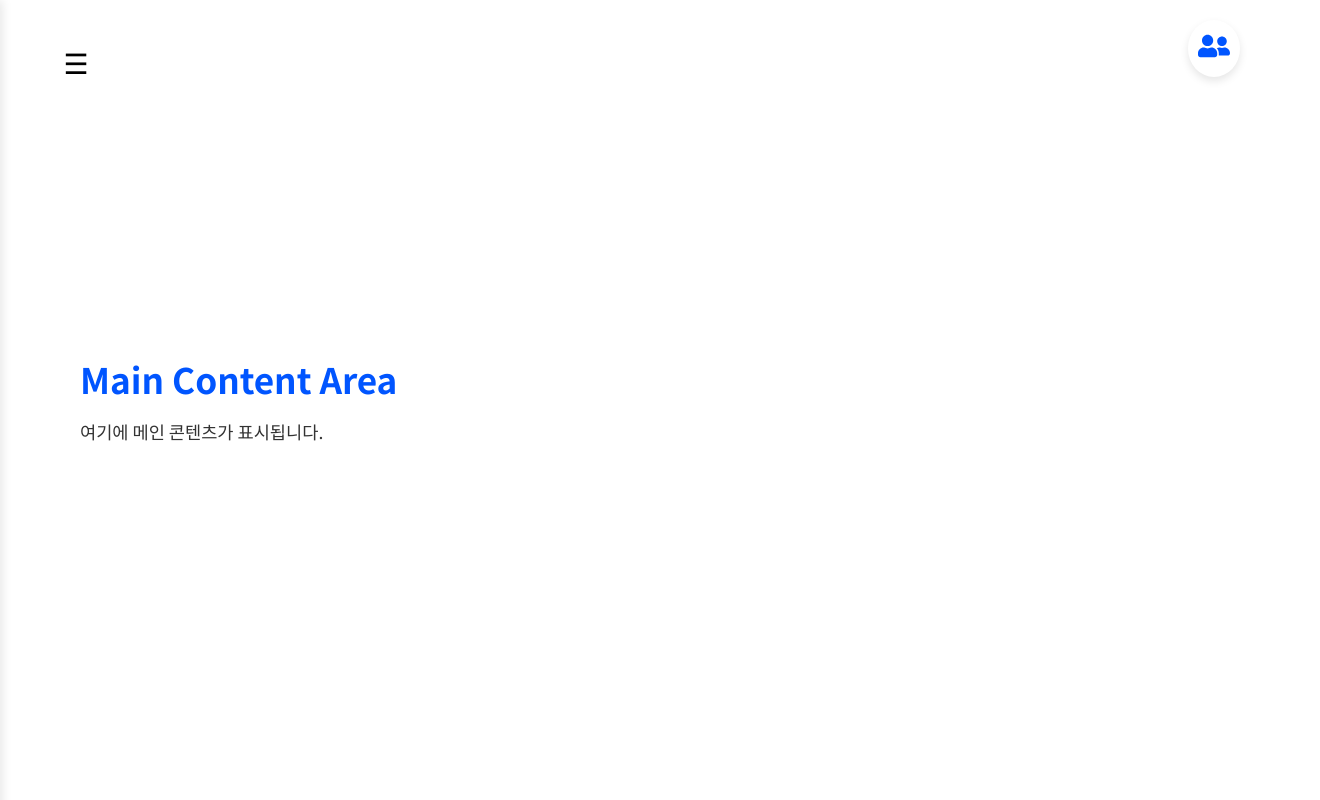
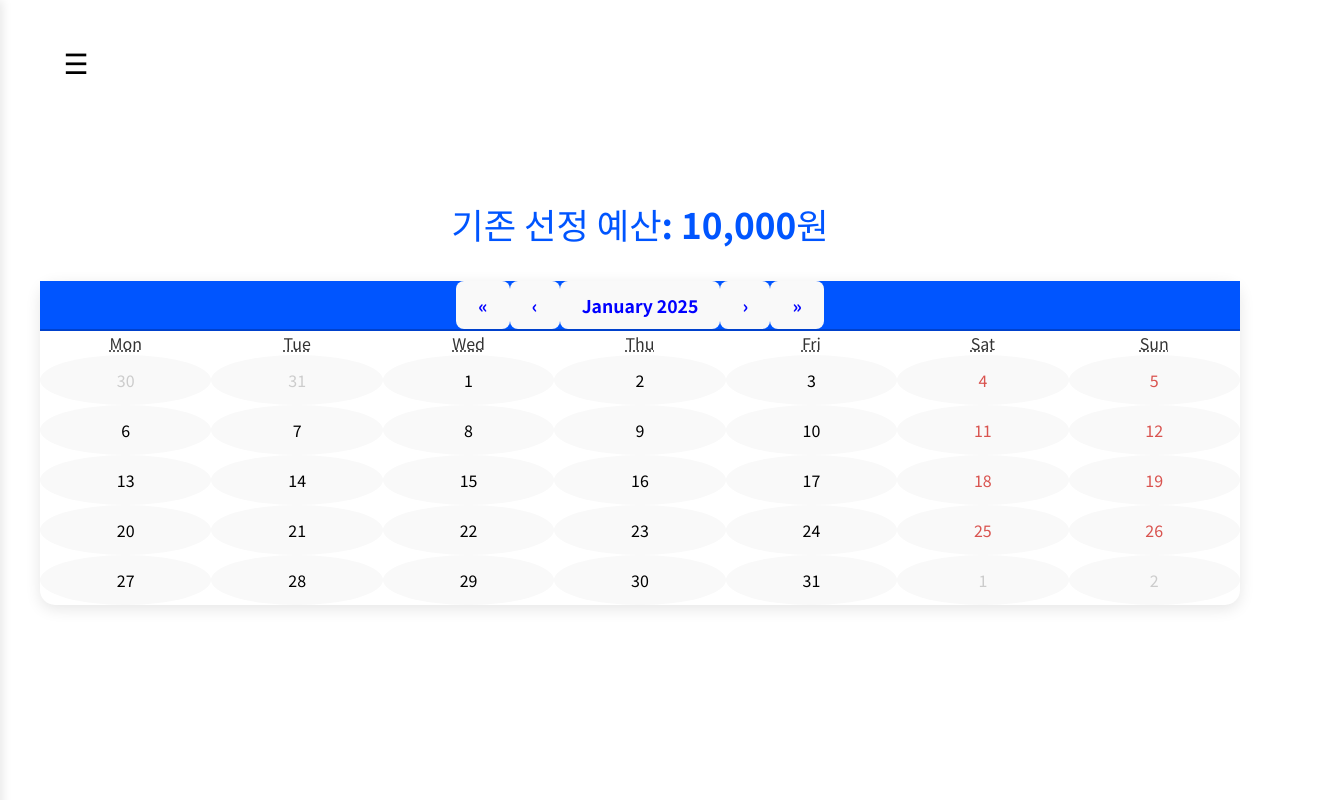
Before and after one commit to ChoiTheCreator/wallet-guardians-web, a React (Vite) app: page /main in a window 1280 px wide. Shown: the whole page, 1320 px wide, since content can reach past the window. Built offline with nearby package versions, Linux system fonts and the light colour scheme; some icons are missing.

Commit message:
<Feat> context api 추가 budget -> context화 및 main 화면 캘린더 추가

```diff
--- a/package.json
+++ b/package.json
@@ -11,6 +11,7 @@
   },
   "dependencies": {
     "react": "^18.3.1",
+    "react-calendar": "^5.1.0",
     "react-dom": "^18.3.1",
     "react-icons": "^5.4.0",
     "sass": "^1.83.0"
--- /dev/null
+++ b/src/context/GoalContext.jsx
@@ -0,0 +1,19 @@
+import React, { createContext, useState } from 'react';
+
+export const GoalContext = createContext();
+
+export const GoalProvider = ({ children }) => {
+  const [goalAmount, setGoalAmount] = useState(10000); // 전역 상태로 목표 금액 관리
+
+  return (
+    //GoalContext는 createContext()를 통해 생성된 Context 객체임 -> 공유공간
+    //Provider 컴포넌트를 제공하는데, 이는 전역 상태 관리를 위한 것
+    //value 속성에 전역으로 관리할, 상태와 함수를 담아 "children"에게 제공한다.
+
+    //App,jsx에 가보면 GoalProvider로 감싸진 모든 컴포넌트들을 렌더링 할 수 있다.
+    //그 감싸진 녀석들이 바로 children임
+    <GoalContext.Provider value={{ goalAmount, setGoalAmount }}>
+      {children}
+    </GoalContext.Provider>
+  );
+};
--- a/src/pages/GoalSettingPage.jsx
+++ b/src/pages/GoalSettingPage.jsx
@@ -1,27 +1,24 @@
-import React, { useState } from 'react';
+import React, { useContext, useState } from 'react';
 import { useNavigate } from 'react-router-dom';
+import { GoalContext } from '../context/GoalContext'; // Context import
 import '../style/GoalSettingPage.scss';
 
 const GoalSettingPage = () => {
-  const [goalAmount, setGoalAmount] = useState('');
-  const [errorMessage, setErrorMessage] = useState('');
+  const [errorMessage, setErrorMessage] = useState(''); // 에러 메시지만 로컬 상태
+  //아래의 goalAmount는 GoalContext.jsx의 전역 상태를 가져온 거임
+  const { goalAmount, setGoalAmount: setGlobalGoalAmount } =
+    useContext(GoalContext); // 전역 상태 사용
   const navigate = useNavigate();
 
   const handleSubmit = (e) => {
     e.preventDefault();
 
     // 입력 값 검증
-    if (goalAmount.trim() === '') {
-      setErrorMessage('목표 금액을 입력해주세요.');
-      return;
-    }
-    if (isNaN(goalAmount) || parseInt(goalAmount) <= 0) {
+    if (!goalAmount || isNaN(goalAmount) || parseInt(goalAmount) <= 0) {
       setErrorMessage('숫자로 된 양수 금액을 입력해주세요.');
       return;
     }
 
-    // 목표 금액 설정 로직 (전역 상태 업데이트 등)
-    console.log(`목표 금액 설정됨: ${goalAmount}`);
     setErrorMessage(''); // 에러 메시지 초기화
     navigate('/main'); // 설정 후 메인 페이지로 이동
   };
@@ -34,8 +31,8 @@ const GoalSettingPage = () => {
         <input
           type="text"
           placeholder="목표 금액 입력 (숫자)"
-          value={goalAmount}
-          onChange={(e) => setGoalAmount(e.target.value)}
+          value={goalAmount || ''} // 전역 상태 사용
+          onChange={(e) => setGlobalGoalAmount(e.target.value)} // 전역 상태 직접 변경
         />
         {errorMessage && <p className="error-message">{errorMessage}</p>}
         <button type="submit" className="submit-btn">
--- a/src/pages/MainPage.jsx
+++ b/src/pages/MainPage.jsx
@@ -1,10 +1,45 @@
-import React from 'react';
+import React, { useContext, useState } from 'react';
+import { useNavigate } from 'react-router-dom';
+import Calendar from 'react-calendar';
+import { GoalContext } from '../context/GoalContext';
+const MainPage = () => {
+  const { goalAmount } = useContext(GoalContext); //내가 설정한 Context에서 가져옴 (전역 상태관리)
+  const [selectedDate, setSelectedDate] = useState(new Date());
+  const [isModalOpen, setIsModalOpen] = useState(false);
+  const navigate = useNavigate();
 
-const MainPage = () => {
+  const handleDateClick = (date) => {
+    setSelectedDate(date);
+    setIsModalOpen(true); // 모달 열기
+  };
+
+  const handleCloseModal = () => {
+    setIsModalOpen(false); //모달 닫기
+  };
   return (
-    <div className="content">
-      <h1>Main Content Area</h1>
-      <p>여기에 메인 콘텐츠가 표시됩니다.</p>
+    <div className="main-content">
+      <h2>
+        기존 선정 예산:{' '}
+        {goalAmount
+          ? `${goalAmount.toLocaleString()}원`
+          : '목표 금액을 설정해 주세요'}
+      </h2>
+      <div className="calendar-container">
+        <Calendar
+          onClickDay={handleDateClick} // 날짜 클릭 시 모달 열기
+          value={selectedDate}
+        />
+      </div>
+
+      {/* 지출 작성 모달 */}
+      {isModalOpen && (
+        <div className="expense-modal">
+          <h3>{`${selectedDate.toLocaleDateString()} 지출 내역 작성`}</h3>
+          <button onClick={handleCloseModal}>모달 닫기</button>
+          <textarea placeholder="지출 내용을 입력하세요"></textarea>
+          <button>저장</button>
+        </div>
+      )}
     </div>
   );
 };
--- a/src/pages/SignupPage.jsx
+++ b/src/pages/SignupPage.jsx
@@ -32,7 +32,7 @@ const SignupPage = ({ closeSignupModal }) => {
   };
 
   return (
-    <div className="signup-page-overlay">
+    <div className="signup-page-overlay ">
       <div className="signup-page-container">
         <button className="close-button" onClick={closeSignupModal}>
           ✕
--- a/src/style/MainPage.scss
+++ b/src/style/MainPage.scss
@@ -1,34 +1,130 @@
-@import url('https://fonts.googleapis.com/css2?family=Noto+Sans+KR:wght@300;400;700&display=swap');
+.main-content {
+  padding: 40px;
+  text-align: center;
 
-$primary-color: #0055ff;
-$text-color: #333;
-$content-padding: 40px;
-
-.content {
-  width: 100vw; // 뷰포트 너비를 최대 사용
-  padding: $content-padding;
-  transition: all 0.3s ease; // 모든 변화에 부드러운 애니메이션 적용
-  box-sizing: border-box; // 패딩 포함해서 너비 계산
-
-  &.shifted {
-    margin-left: 500px; // Sidebar가 열렸을 때만 margin 적용
+  h2 {
+    margin-bottom: 30px;
+    font-size: 2.2rem; // 기존보다 크기 확대
+    font-weight: 800; // 볼드체
+    color: #0055ff;
   }
 
-  h1 {
-    font-size: 2.2rem;
-    color: $primary-color;
-    margin-bottom: 20px;
+  .goal-summary {
+    font-size: 1.6rem; // 기존 선정 예산 크기 확대
+    margin-bottom: 40px;
+    font-weight: bold;
+    color: #333;
   }
 
-  p {
-    font-size: 1.1rem;
-    line-height: 1.5;
-    color: $text-color;
+  .calendar-container {
+    display: flex;
+    justify-content: center;
+    margin-bottom: 50px;
+
+    .react-calendar {
+      border-radius: 15px;
+      border: none;
+      box-shadow: 0 4px 15px rgba(0, 0, 0, 0.1);
+      background-color: white;
+      font-family: 'Noto Sans KR', sans-serif;
+
+      .react-calendar__navigation {
+        background-color: #0055ff !important; // 확실한 고정
+        color: white;
+        border-bottom: 2px solid #0041cc;
+
+        button {
+          font-size: 1.1rem;
+          font-weight: bold;
+          color: blue !important; // 버튼 글자 색 고정
+
+          &:hover {
+            background-color: rgba(255, 255, 255, 0.2);
+          }
+        }
+      }
+
+      .react-calendar__month-view__days__day {
+        padding: 12px;
+        border-radius: 50%;
+        transition: all 0.3s ease;
+
+        &:hover {
+          background-color: rgba(0, 85, 255, 0.2);
+          transform: scale(1.05);
+        }
+
+        &--weekend {
+          color: #d9534f;
+        }
+
+        &--neighboringMonth {
+          color: #ccc;
+        }
+
+        &--active {
+          background-color: #0055ff !important; // 클릭된 날짜 배경 고정
+          color: white;
+          font-weight: bold;
+        }
+      }
+    }
   }
 
-  /* 작은 화면 대응 */
-  @media (max-width: 768px) {
-    margin-left: 0; // 작은 화면에서는 Sidebar와 무관하게 유지
-    padding: 20px;
+  .expense-modal {
+    background-color: white;
+    padding: 30px;
+    border-radius: 15px;
+    box-shadow: 0 4px 20px rgba(0, 0, 0, 0.15);
+    position: fixed;
+    top: 50%;
+    left: 50%;
+    transform: translate(-50%, -50%);
+    z-index: 1000;
+    width: 400px;
+    text-align: center;
+
+    textarea {
+      width: 100%;
+      height: 120px;
+      margin-bottom: 20px;
+      padding: 12px;
+      border: 1px solid #ddd;
+      border-radius: 8px;
+      resize: none;
+      font-size: 1rem;
+      font-weight: 500;
+    }
+
+    .submit-btn {
+      margin-top: 20px; // 버튼 간격 증가
+      padding: 15px 30px; // 버튼 크기 증가
+      background-color: #0055ff !important; // 버튼 배경 확실히 고정
+      color: white !important; // 글자색 고정
+      font-size: 1.2rem;
+      border: none;
+      border-radius: 10px;
+      font-weight: 700;
+      cursor: pointer;
+      transition: all 0.3s ease;
+
+      &:hover {
+        background-color: #003cb3;
+        box-shadow: 0 4px 15px rgba(0, 0, 0, 0.2);
+      }
+    }
+
+    .close-btn {
+      margin-top: 15px;
+      background-color: transparent;
+      border: none;
+      font-size: 1rem;
+      color: #333;
+      cursor: pointer;
+
+      &:hover {
+        color: #0055ff;
+      }
+    }
   }
 }
```
Also changed, not shown: src/App.jsx (+7 -1 lines), src/components/FriendBtn.jsx (renamed from src/components/FriendIcon.jsx), 1 other file (tests, documents, lock files or other folders).
